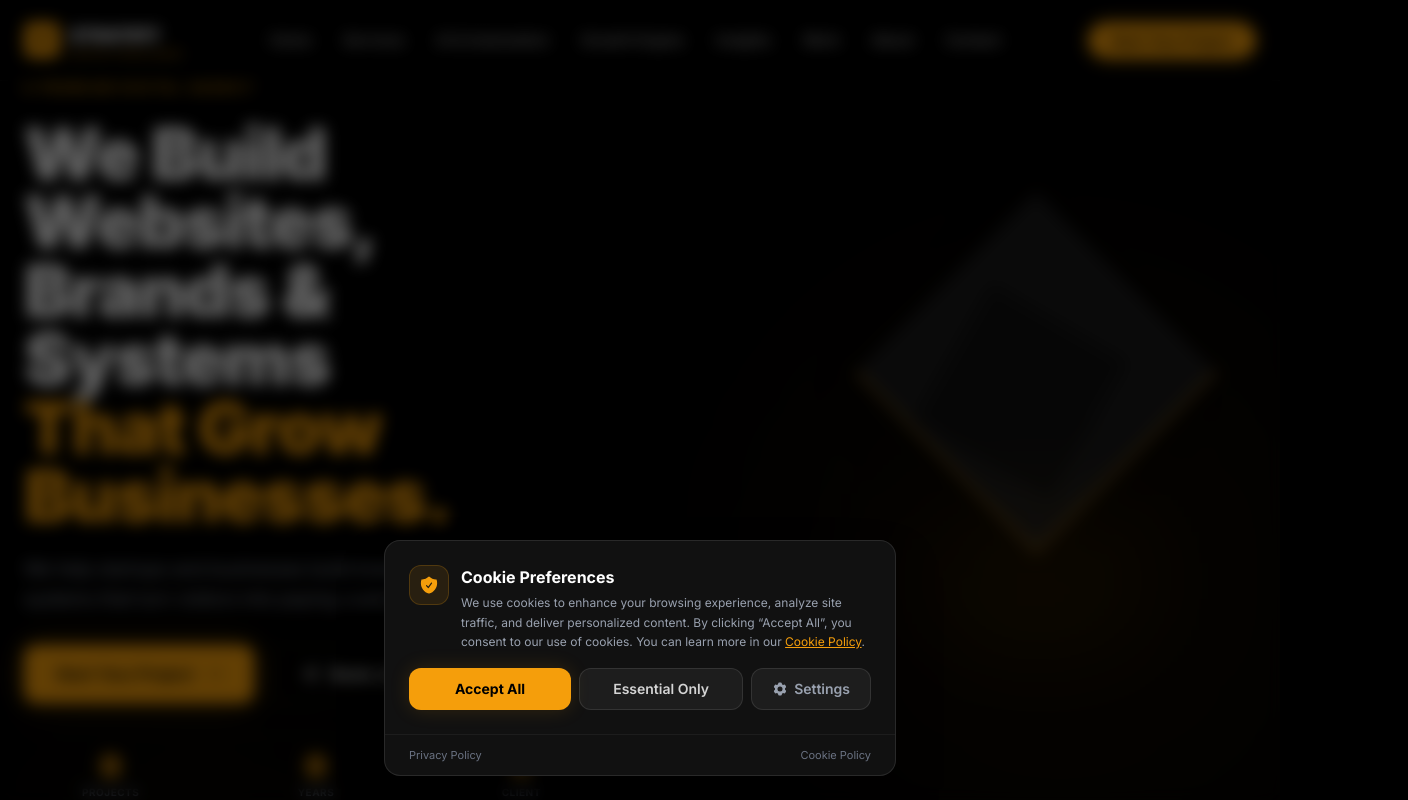
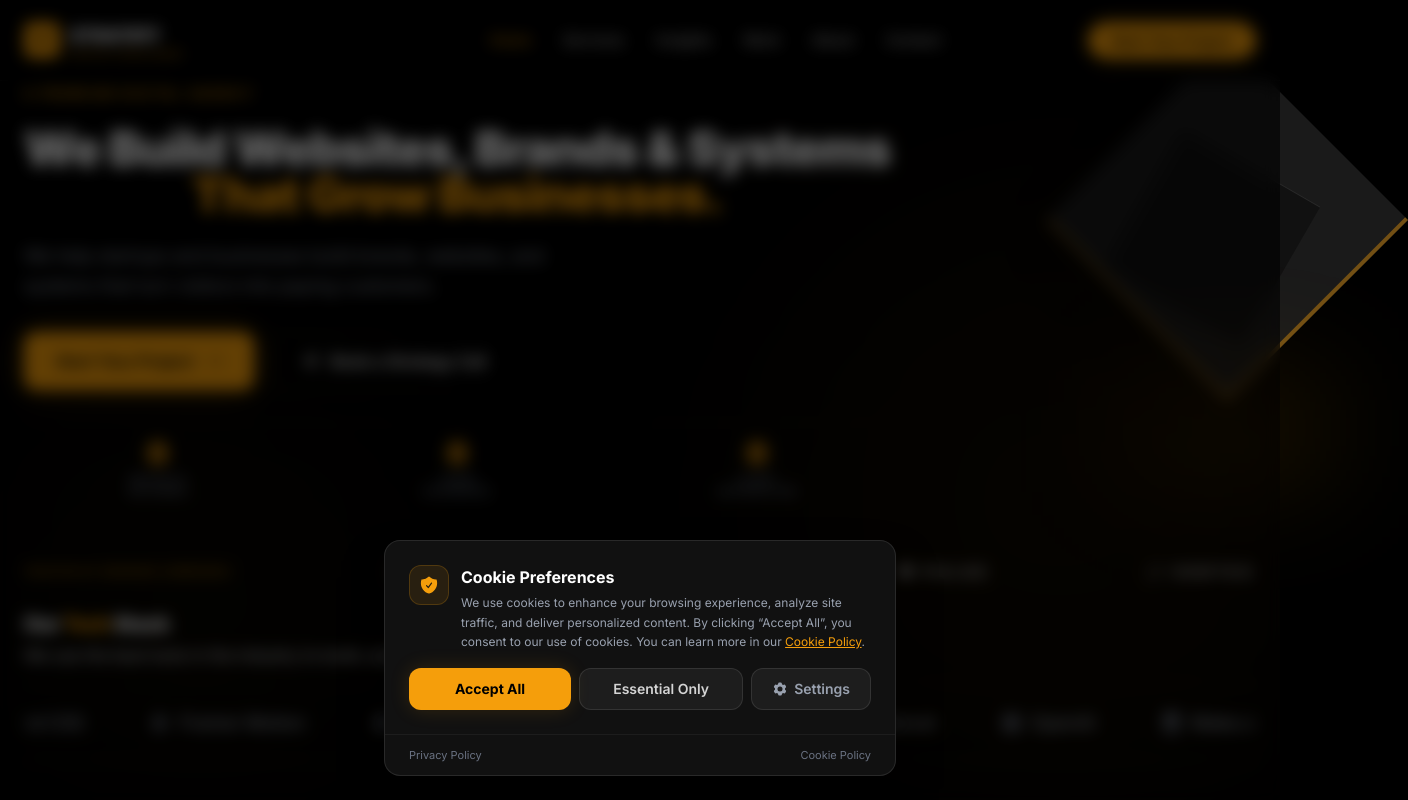
Before and after one commit to Stratifit/stratifit-website, a Next.js app: page / in a window 1280 px wide. Shown: the top 800 px of the page, 1408 px wide, since content can reach past the window. Built offline with nearby package versions, Linux system fonts and the light colour scheme; a web font is replaced by a local one.

Commit message:
Massive update: redesign, new sections, new components

```diff
--- a/src/components/layout/Header.tsx
+++ b/src/components/layout/Header.tsx
@@ -1,6 +1,7 @@
 "use client";
 
 import { useState, useEffect, useRef } from "react";
+import { usePathname } from "next/navigation";
 import { motion, AnimatePresence } from "framer-motion";
 import { AIChatbot } from "@/components/chat/AIChatbot";
 import { HiMenu, HiX } from "react-icons/hi";
@@ -16,10 +17,9 @@ const serviceTiles = [
 
 const languages = ["EN", "FR", "DE", "ES"];
 
-const navLinks = [                  { label: "Home", href: "/" },
+const navLinks = [
+  { label: "Home", href: "/" },
   { label: "Services", href: "#services" },
-  { label: "AI & Automation", href: "#ai-automation" },
-  { label: "Growth Engine", href: "#growth-engine" },
   { label: "Insights", href: "/insights" },
   { label: "Work", href: "/portfolio" },
   { label: "About", href: "/about" },
@@ -27,6 +27,7 @@ const navLinks = [                  { label: "Home", href: "/" },
 ];
 
 export function Header() {
+  const pathname = usePathname();
   const [isOpen, setIsOpen] = useState(false);
   const [scrolled, setScrolled] = useState(false);
   const [servicesOpen, setServicesOpen] = useState(true);
@@ -105,16 +106,26 @@ export function Header() {
           </a>
 
           {/* Desktop: Nav links center */}
-          <div className="hidden lg:flex items-center gap-8 order-2">
-            {navLinks.map((link) => (
+          <div className="hidden lg:flex items-center gap-8 order-2 lg:pl-40">
+            {navLinks.map((link) => {
+              const active =
+                !link.href.startsWith("#") &&
+                (link.href === "/"
+                  ? pathname === "/"
+                  : pathname.startsWith(link.href));
+              return (
                 <a
                   key={link.label}
                   href={link.href}
-                className="text-sm font-medium text-gray-300 hover:text-amber transition-colors tracking-wide"
+                  aria-current={active ? "page" : undefined}
+                  className={`relative text-sm font-medium tracking-wide transition-colors duration-200 after:content-[''] after:absolute after:left-0 after:right-0 after:-bottom-1.5 after:h-[2px] after:bg-amber after:rounded-full after:origin-left after:scale-x-0 hover:after:scale-x-100 after:transition-transform after:duration-300 after:ease-out ${
+                    active ? "text-amber" : "text-gray-300 hover:text-amber"
+                  }`}
                 >
                   {link.label}
                 </a>
-            ))}
+              );
+            })}
           </div>
 
           {/* Mobile: Logo centered */}
--- a/src/components/sections/Hero.tsx
+++ b/src/components/sections/Hero.tsx
@@ -53,8 +53,7 @@ export function Hero() {
         <div className="absolute bottom-0 left-0 w-[300px] h-[300px] md:w-[400px] md:h-[400px] bg-amber/3 rounded-full blur-[100px]" />
       </div>
 
-      <div className="max-w-7xl mx-auto px-4 sm:px-6 w-full relative z-10">
-        <div className="grid lg:grid-cols-2 gap-8 md:gap-16 items-center">
+      <div className="max-w-7xl mx-auto px-4 sm:px-6 w-full relative z-10">          <div className="grid lg:grid-cols-[2fr_1fr] gap-8 md:gap-16 items-center">
           {/* Left Content */}
           <div className="space-y-3 md:space-y-8">
             <motion.div
@@ -70,12 +69,10 @@ export function Hero() {
                 </span>
               </div>
 
-              <h1 className="text-3xl sm:text-4xl md:text-6xl lg:text-7xl font-heading font-black leading-[1.05] md:leading-[0.95] tracking-tight">
-                We Build Websites,
-                <br />
-                Brands &amp; Systems
-                <br />
-                <span className="text-amber">That Grow Businesses.</span>
+              <h1 className="text-3xl sm:text-4xl md:text-6xl lg:text-5xl lg:whitespace-nowrap font-heading font-black leading-[1.05] md:leading-[0.95] tracking-tight">
+                We Build Websites, Brands &amp; Systems
+                <br className="hidden lg:block" />
+                <span className="text-amber lg:inline-block lg:w-full lg:text-center">That Grow Businesses.</span>
               </h1>
 
               <p className="text-gray-400 text-sm sm:text-base md:text-lg leading-relaxed max-w-xl">
```
Lines whose indentation alone changed are shown as unchanged.
